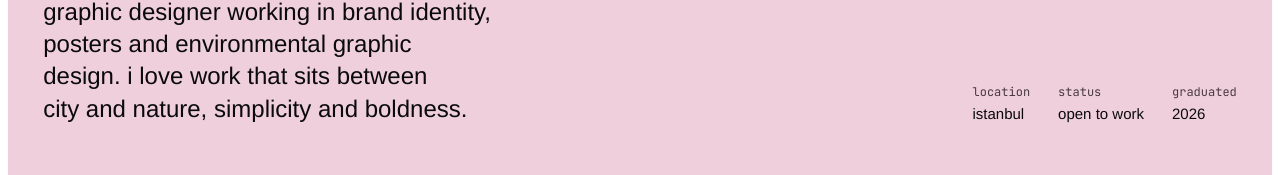
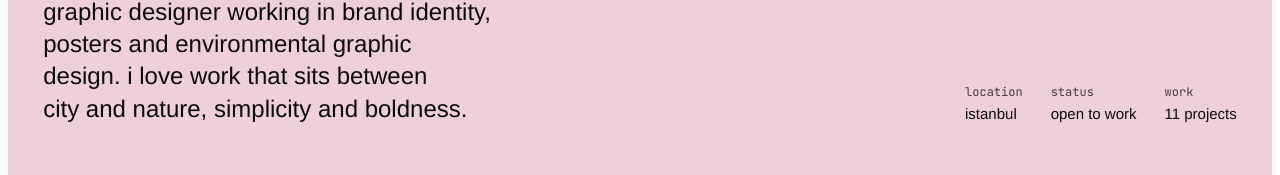
Before and after one commit to kevserworks/kevserworks.github.io, a plain HTML site: page index.html in a window 1280 px wide. Shown: the part 519-694 px from the top of the page. Drawn offline with Linux system fonts and the light colour scheme; a web font is replaced by a local one.

Commit message:
Ana sayfa: mezuniyet bilgisi yerine çalışmalar · 11 proje
Co-Authored-By: Claude Opus 5.5 <noreply@anthropic.com>
Claude-Session: https://claude.ai/code/session_01Ntbc96ped4ebUQV9A9yqYk

```diff
--- a/index.html
+++ b/index.html
@@ -621,6 +621,9 @@ figure.gp { background: #f1ece6; display: grid; grid-template-columns: auto minm
   .kc-row.kc-pair { flex-direction: row; gap: 8px; justify-content: center; }
   .kc-row.kc-pair > img { flex: var(--ar) 1 0; }
 }
+.hero-meta a.hm-link { color: inherit; text-decoration: none; display: flex; flex-direction: column; }
+.hero-meta a.hm-link b { display: block; color: var(--paper); font-weight: 500; font-family: var(--body); font-size: 15px; }
+.hero-meta a.hm-link:hover b { text-decoration: underline; text-underline-offset: 3px; }
 </style>
 </head>
 <body>
@@ -656,7 +659,7 @@ figure.gp { background: #f1ece6; display: grid; grid-template-columns: auto minm
       <div class="hero-meta">
         <span>konum<b>istanbul</b></span>
         <span>durum<b>işe açık</b></span>
-        <span>mezuniyet<b>2026</b></span>
+        <a href="#isler" class="hm-link"><span data-tr="çalışmalar" data-en="work">çalışmalar</span><b>11 proje</b></a>
       </div>
     </div>
   </div>
@@ -1487,6 +1490,7 @@ function setLang(l) {
     n.nodeValue = lead + t + trail; });
   attrNodes.forEach(([el, a, v]) => el.setAttribute(a, l === 'en' ? EN['@' + v] : v));
   document.querySelectorAll('.lang button').forEach(b => b.setAttribute('aria-pressed', b.dataset.l === l ? 'true' : 'false'));
+  document.querySelectorAll('[data-en]').forEach(el => { el.textContent = l === 'en' ? el.dataset.en : el.dataset.tr; });
   try { localStorage.setItem('kw-lang', l); } catch (e) {}
 }
 document.querySelectorAll('.lang button').forEach(b => b.addEventListener('click', () => setLang(b.dataset.l)));
```
